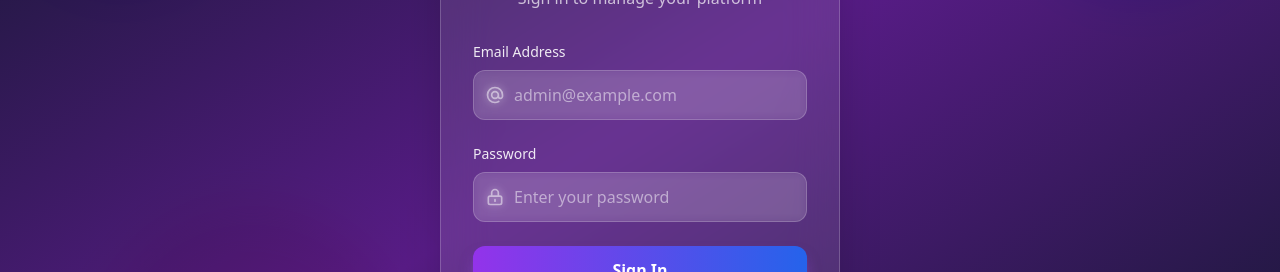
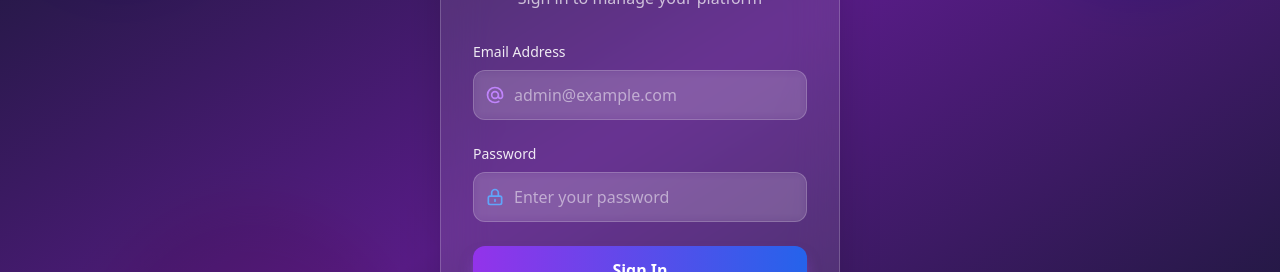
Before and after one commit to Shravyavenishetty/Admin-Panel-System, a React app in the folder frontend/: page /login in a window 1280 px wide. Shown: the part 280-552 px from the top of the page. Built offline with nearby package versions, Linux system fonts and the light colour scheme; the HTML template or start-up script is replaced by a standard one.

Commit message:
fix: use colored icons (purple/blue) for better visibility in input fields

```diff
--- a/frontend/src/components/LoginForm.jsx
+++ b/frontend/src/components/LoginForm.jsx
@@ -34,8 +34,8 @@ const LoginForm = ({ onSubmit, error }) => {
                     Email Address
                 </label>
                 <div className="relative">
-                    <div className="absolute inset-y-0 left-0 pl-3 flex items-center pointer-events-none">
-                        <svg className="h-5 w-5 text-white/50" fill="none" stroke="currentColor" viewBox="0 0 24 24">
+                    <div className="absolute inset-y-0 left-0 pl-3 flex items-center pointer-events-none z-10">
+                        <svg className="h-5 w-5 text-purple-400" fill="none" stroke="currentColor" viewBox="0 0 24 24">
                             <path strokeLinecap="round" strokeLinejoin="round" strokeWidth={2} d="M16 12a4 4 0 10-8 0 4 4 0 008 0zm0 0v1.5a2.5 2.5 0 005 0V12a9 9 0 10-9 9m4.5-1.206a8.959 8.959 0 01-4.5 1.207" />
                         </svg>
                     </div>
@@ -58,8 +58,8 @@ const LoginForm = ({ onSubmit, error }) => {
                     Password
                 </label>
                 <div className="relative">
-                    <div className="absolute inset-y-0 left-0 pl-3 flex items-center pointer-events-none">
-                        <svg className="h-5 w-5 text-white/50" fill="none" stroke="currentColor" viewBox="0 0 24 24">
+                    <div className="absolute inset-y-0 left-0 pl-3 flex items-center pointer-events-none z-10">
+                        <svg className="h-5 w-5 text-blue-400" fill="none" stroke="currentColor" viewBox="0 0 24 24">
                             <path strokeLinecap="round" strokeLinejoin="round" strokeWidth={2} d="M12 15v2m-6 4h12a2 2 0 002-2v-6a2 2 0 00-2-2H6a2 2 0 00-2 2v6a2 2 0 002 2zm10-10V7a4 4 0 00-8 0v4h8z" />
                         </svg>
                     </div>
```
